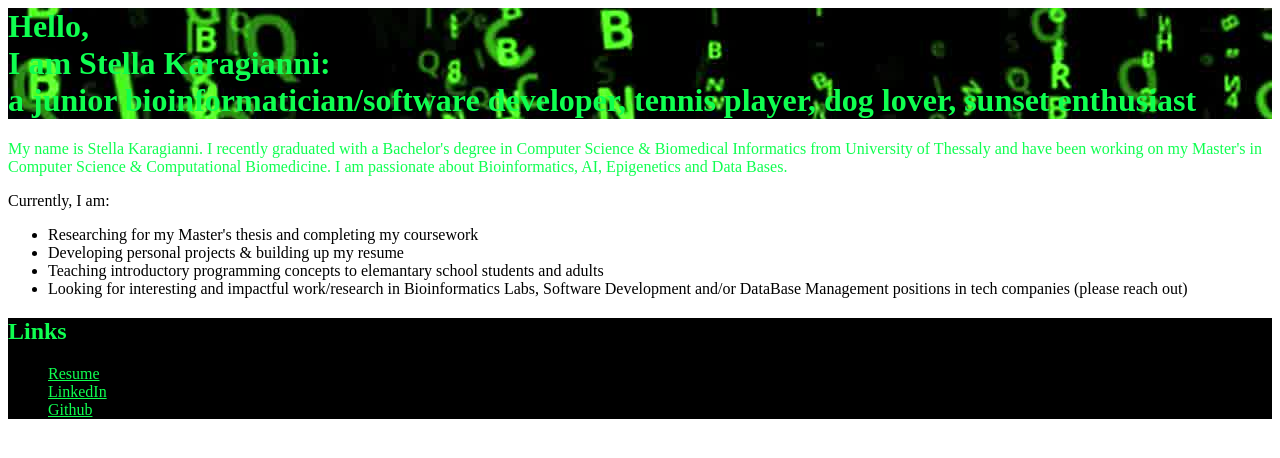
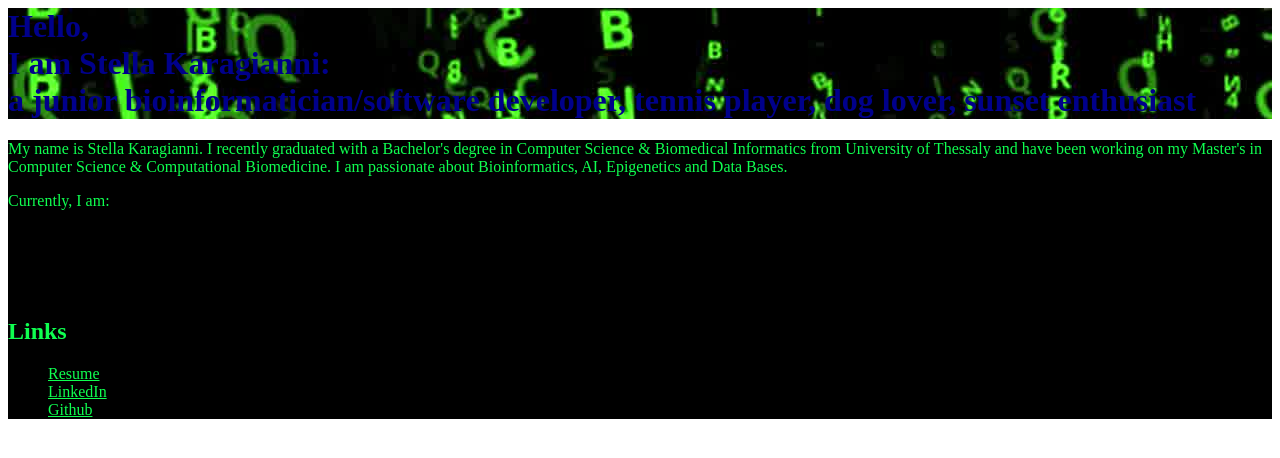
Before and after one commit to stellakaragianni/stellakaragianni.github.io, a plain HTML site: page index.html in a window 1280 px wide. Drawn offline with Linux system fonts and the light colour scheme.

Commit message:
Update index.html

```diff
--- a/index.html
+++ b/index.html
@@ -5,7 +5,7 @@
 			<div class="col-xs-12">
 				<div class="hero-full-wrapper">
 					<div class="text-content">
-						<h1 style="color:0FFF50;">Hello, </br> I am Stella Karagianni:</br>
+						<h1 style="color:00008B;">Hello, </br> I am Stella Karagianni:</br>
 							<span id="typed-strings">
 								<span> a junior bioinformatician/software developer, tennis player, dog lover, sunset enthusiast</span>
 							</span>
@@ -18,7 +18,7 @@
 	</div>
 </div>
 
-<div class="container" style="color:black;">
+<div class="container" style="background-color:black;">
 	<div class="row">
 		<div class="col-xs-12 col-md-7">
 
@@ -27,7 +27,7 @@
 					My name is Stella Karagianni. I recently graduated with a Bachelor's degree in Computer Science & Biomedical Informatics from University of Thessaly and have been working on my Master's in Computer Science & Computational Biomedicine.
 					I am passionate about Bioinformatics, AI, Epigenetics and Data Bases.
 				</p>
-				<p>
+				<p style="color:0FFF50;">
 					Currently, I am:
 					<ul>
 						<li>
```
